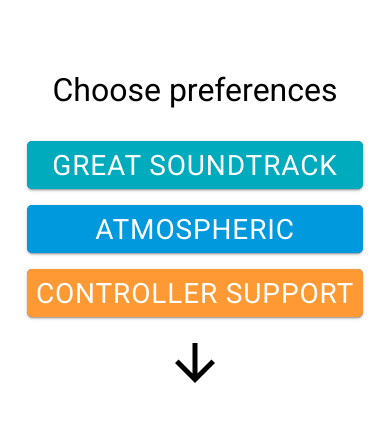
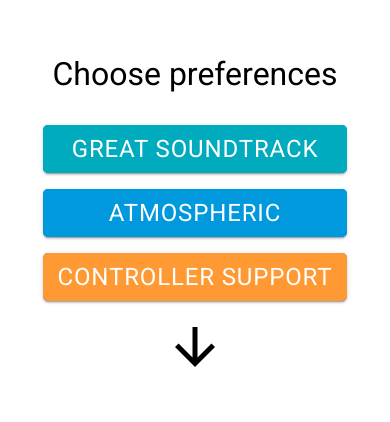
Before and after one commit to DilanAtomica/game-finding-app, a React (Create React App) app: page /#/ in a window 390 px wide. Shown: the part 2879-3301 px from the top of the page. Built offline with nearby package versions, Linux system fonts and the light colour scheme.

Commit message:
Imporved responisvness for mobile

```diff
--- a/src/App.css
+++ b/src/App.css
@@ -19,6 +19,7 @@ html {
   min-height: 100vh;
   display: flex;
   flex-direction: column;
+  overflow-x: hidden;
 }
 
 #dark {
--- a/src/Components/FrontPage/ImportanceButton.css
+++ b/src/Components/FrontPage/ImportanceButton.css
@@ -43,9 +43,11 @@
 @media only screen and (max-width: 400px) {
     .importanceButton {
         height: 3rem;
+        width: 19rem;
     }
 
-    .gamemodeFront > h2, .gamemodeBack > h2 {
+    .importanceFront > h2, .importanceBack > h2 {
         font-size: 1.5rem;
+
     }
 }
--- a/src/Components/FrontPage/PlatformButton.css
+++ b/src/Components/FrontPage/PlatformButton.css
@@ -47,7 +47,7 @@
         padding: 0.25rem;
     }
     .platformButton  img {
-        height: 5rem;
+        height: 4.5rem;
     }
     .platformButton > h2 {
         font-size: 0.7rem;
```
